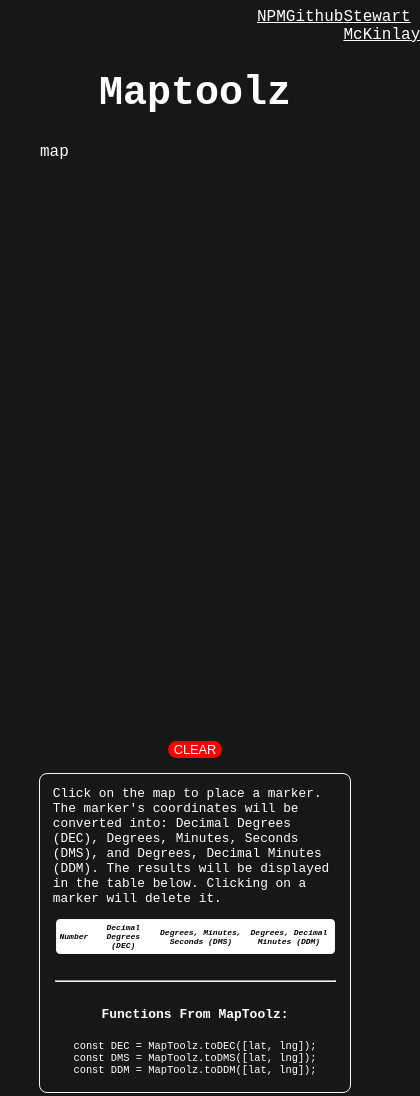
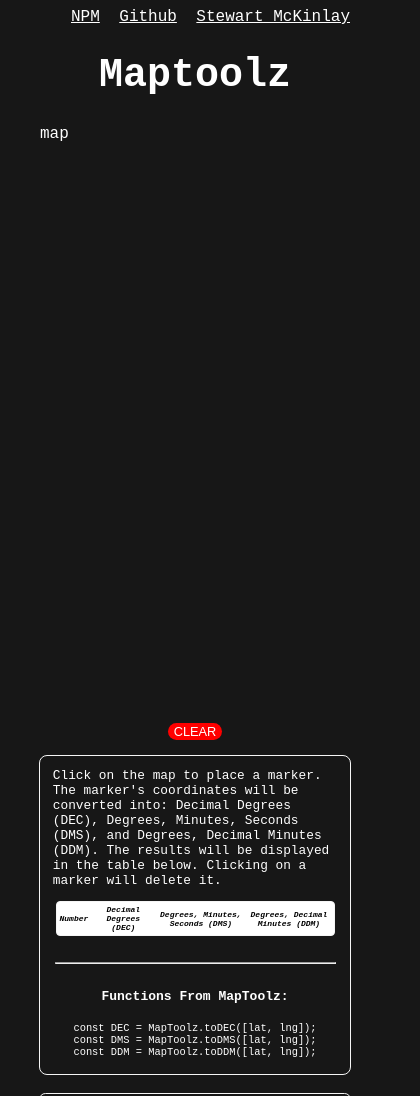
Before and after one commit to StewartMck/maptoolz_example, a website: page index.html in a window 390 px wide. Shown: the top 1096 px of the page, 420 px wide, since content can reach past the window. Drawn offline with nearby package versions, Linux system fonts and the light colour scheme.

Commit message:
Fix responsive links error

```diff
--- a/map.css
+++ b/map.css
@@ -148,7 +148,7 @@ input {
   text-align: center;
 }
 
-@media screen and (max-width: 600px) {
+@media screen and (max-width: 800px) {
   #clearPoints {
     font-size: 0.8em;
   }
@@ -197,4 +197,8 @@ input {
   select {
     font-size: 0.8em;
   }
+
+  .links{
+    width: 90%;
+  }
 }
```
